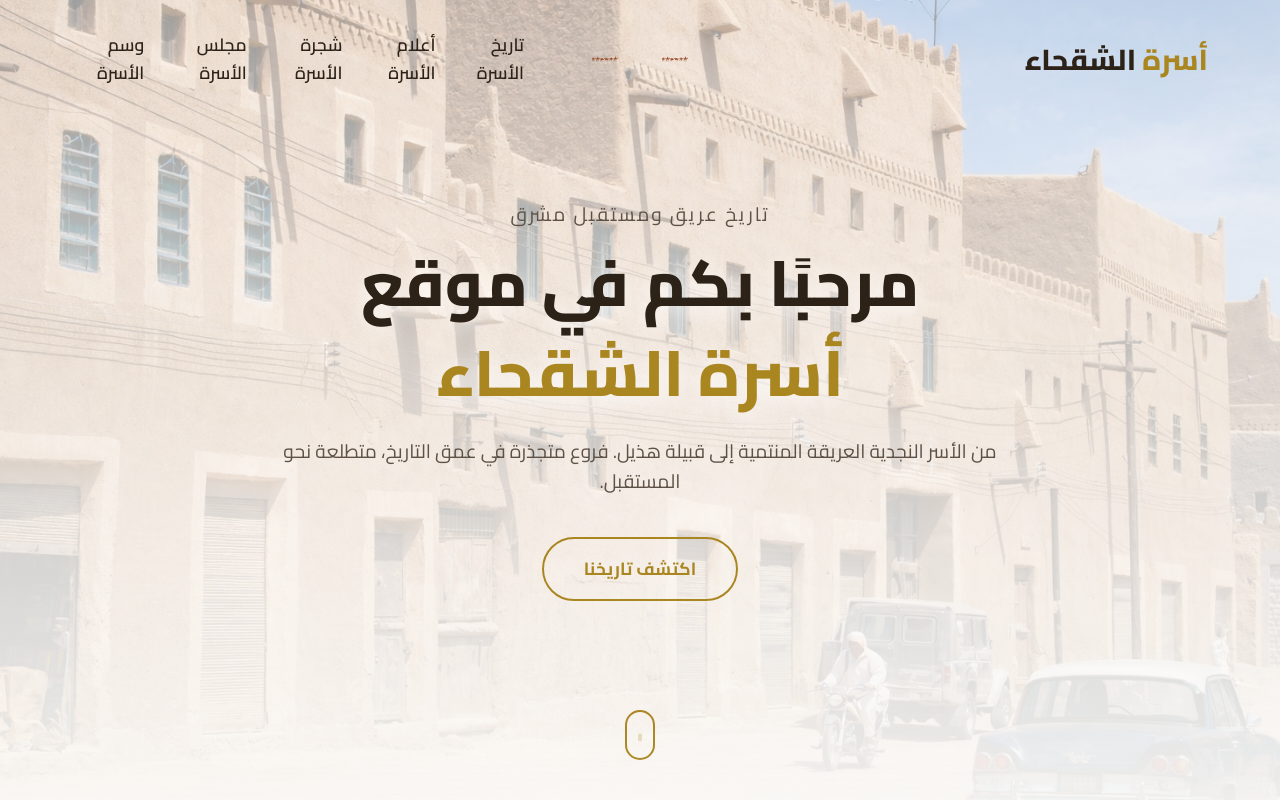
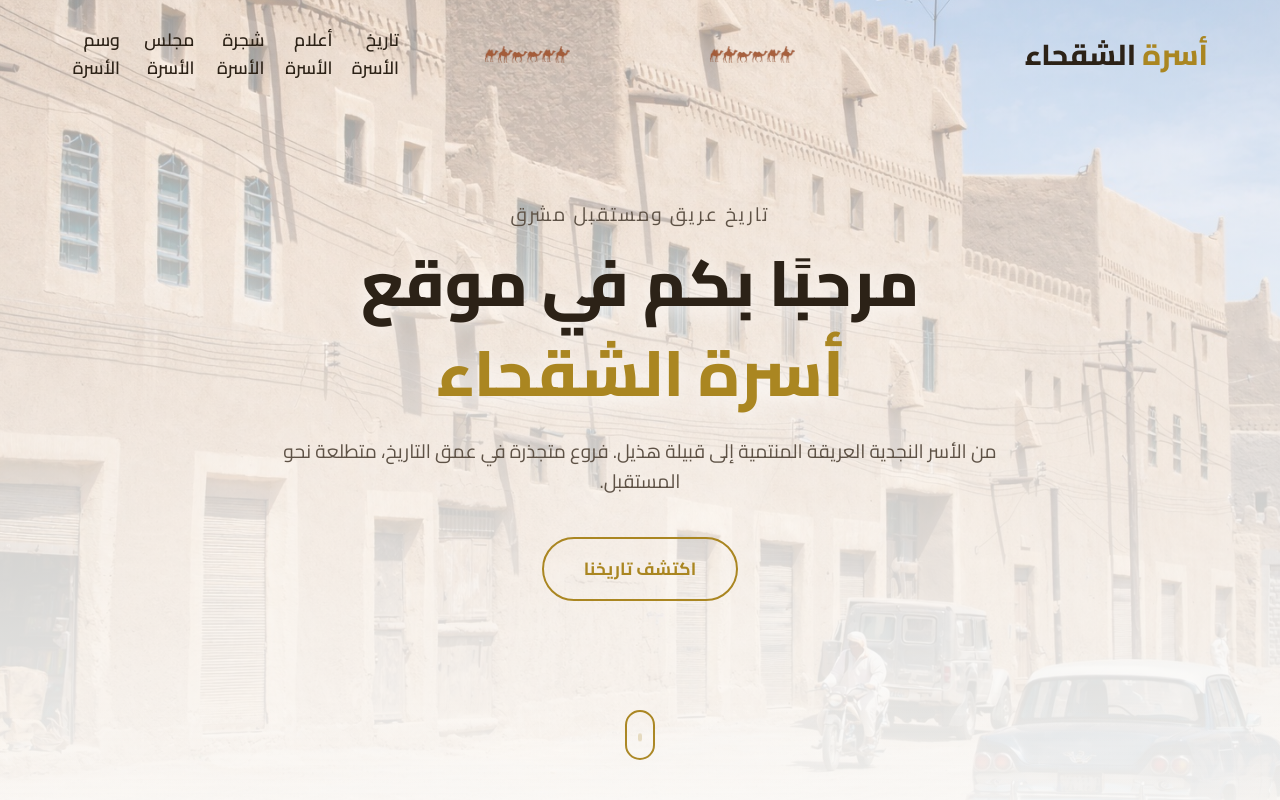
Before and after one commit to Alshagha/alshagha-website, a React (Vite) app: page / in a window 1280 px wide. Shown: the top 800 px of the page. Built offline with nearby package versions, Linux system fonts and the light colour scheme.

Commit message:
Restore original caravan dimensions

```diff
--- a/src/components/Navbar.css
+++ b/src/components/Navbar.css
@@ -39,17 +39,29 @@
 
 .navbar-caravan {
     justify-self: center;
-    width: 200px;
-    /* Reduced width for simpler layout */
+    width: 450px;
+    height: 60px;
     display: flex;
     align-items: center;
     justify-content: center;
     margin: 0 1rem;
+    pointer-events: none;
 }
 
 .caravan-img {
-    width: 70px;
+    width: 50%;
+    object-fit: cover;
     height: auto;
+    transition: var(--transition);
+    opacity: 0.9;
+}
+
+.caravan-img:first-child {
+    transform: translateX(0);
+}
+
+.caravan-img:last-child {
+    transform: translateX(0);
 }
 
 .navbar-links {
```
